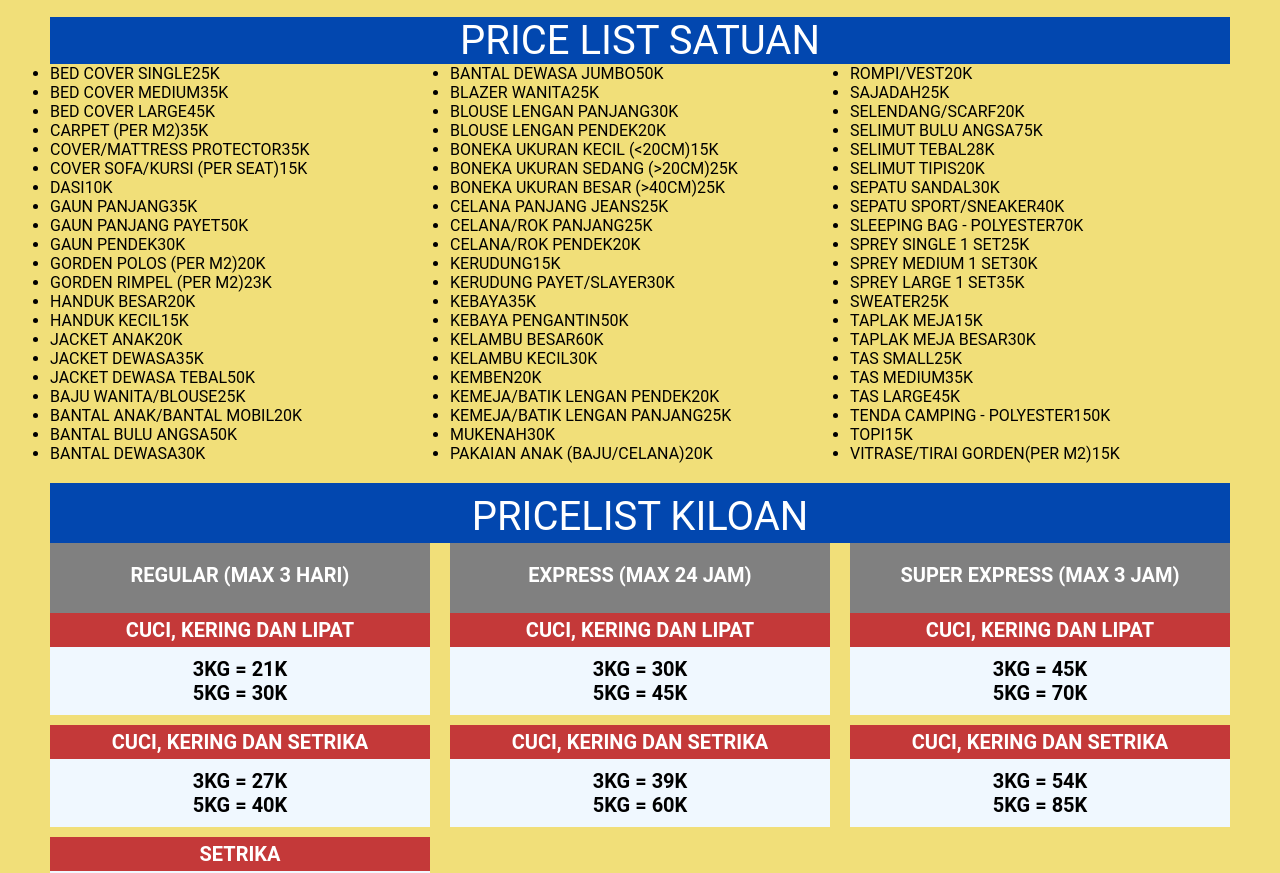
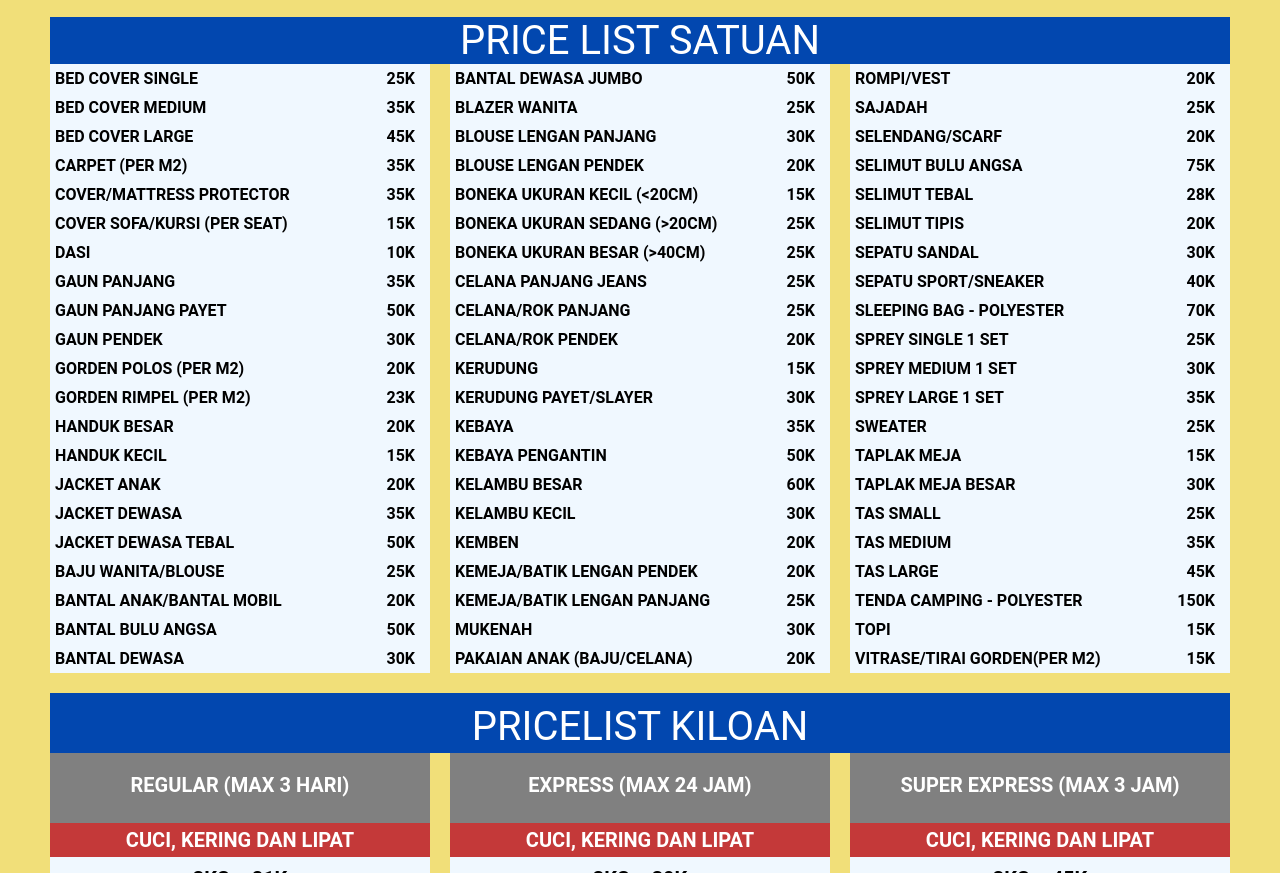
Before and after one commit to conkeh/bluebubbles, a plain HTML site: page bluebubbles.html in a window 1280 px wide. Shown: the part 1045-1918 px from the top of the page. Drawn offline with Linux system fonts and the light colour scheme.

Commit message:
Add files via upload

```diff
--- a/styles.css
+++ b/styles.css
@@ -129,6 +129,13 @@ nav ul li a:hover {
   text-align: center;
   font-size: 40px;
 }
+.container-pricelist-satuan li {
+  background-color: aliceblue;
+  display: flex;
+  justify-content: space-between;
+  font-weight: bold;
+  padding: 5px;
+}
 .harga-kiloan {
   display: grid;
   grid-template-columns: 1fr;
```
